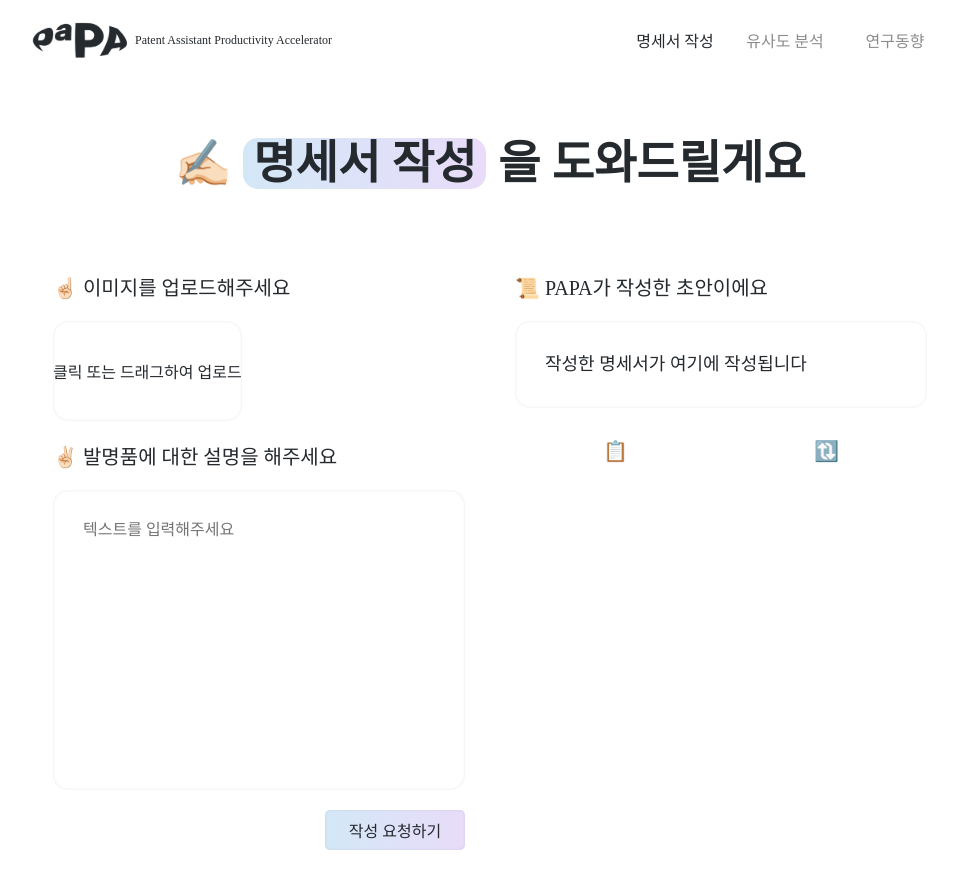
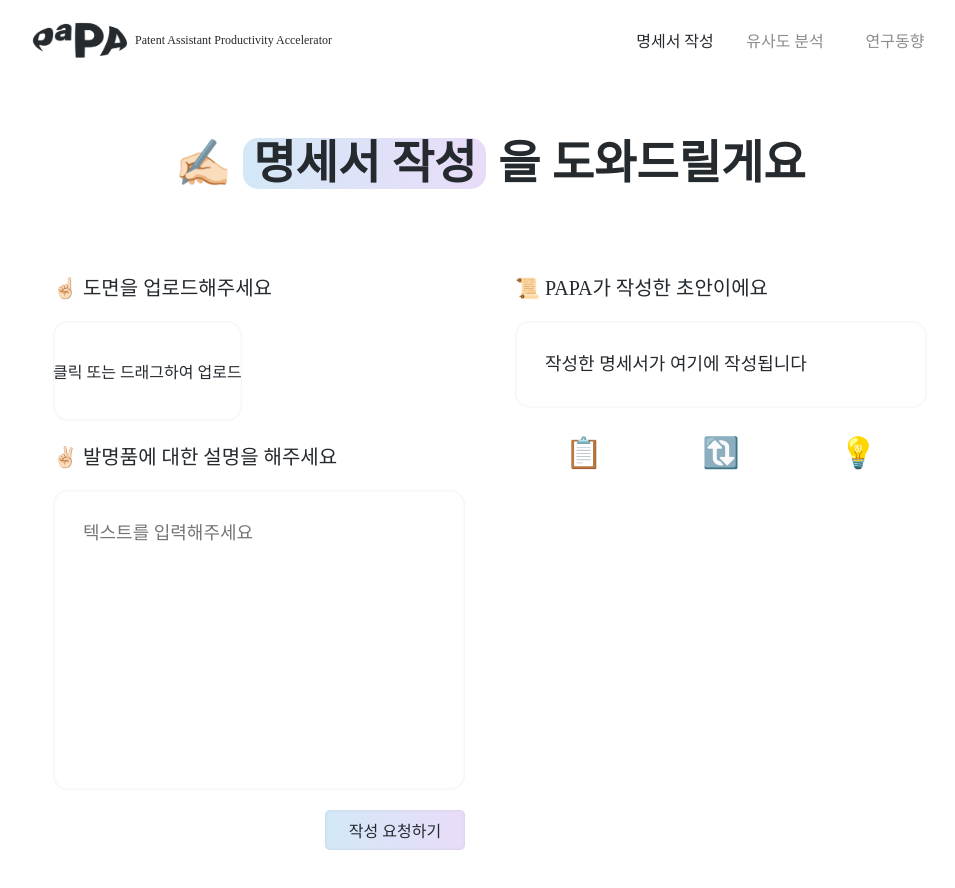
Before and after one commit to KPMG2024-PAPA/frontend, a React (Create React App) app: page /spec-page in a window 1280 px wide. Shown: the top 888 px of the page, without its empty margins (150-1105 px from the left). Built offline with nearby package versions, Linux system fonts and the light colour scheme; a web font is replaced by a local one.

Commit message:
fix: font-size and text

```diff
--- a/src/component/page/SpecPage.jsx
+++ b/src/component/page/SpecPage.jsx
@@ -135,6 +135,10 @@ const GuideText = styled.p`
 `;
 
 const CustomTextInput = styled(TextInput)`
+    white-space: pre-line; /* 이 속성을 추가 */
+    white-space: pre-wrap;
+    font-size: 18px;
+    line-height: 1.5;
     height: 300px;
     box-sizing: border-box; // padding을 포함한 높이로 설정
 `;
@@ -157,8 +161,8 @@ const CustomButton1 = styled(Button)`
 const ButtonContainer2 = styled.div`
   display: flex;
   justify-content: center;
+  align-items: center;
   width: 100%;
-  gap: 10px;
 
   &:hover > .tooltip,
   &:active > .tooltip {
@@ -175,7 +179,7 @@ const tooltip = keyframes`
 
 const Content = styled.div`
   display: none;
-  margin-top: 60px;
+  margin-top: 80px;
   font-size: 12px;
   position: absolute;
   color: #252a2f;
@@ -190,7 +194,7 @@ const Content = styled.div`
 `;
 
 const CustomButton2 = styled(Button)`
-  padding: 11px;
+  //padding: 11px;
   color: #252a2f;
   height: auto;
   background: white;
@@ -198,7 +202,7 @@ const CustomButton2 = styled(Button)`
   width: 25px;
   height: fit-content;
   margin-top: 20px;
-  font-size: 20px;
+  font-size: 30px;
 `;
 
 
@@ -384,7 +388,7 @@ const SpecPage = () => {
         <MainTitleText>✍🏻 <HighlightText>명세서 작성</HighlightText> 을 도와드릴게요</MainTitleText>
         <SecondWrapper>
           <ThirdWrapper>
-            <GuideText> ☝🏻 이미지를 업로드해주세요 </GuideText>
+            <GuideText> ☝🏻 도면을 업로드해주세요 </GuideText>
             <ImgUpload onFileSelect={handleFileSelect} />
             <GuideText> ✌🏻 발명품에 대한 설명을 해주세요 </GuideText>
             <CustomTextInput
@@ -407,7 +411,9 @@ const SpecPage = () => {
                 <CopyToClipboard text={responseData} onCopy={() => alert('클립보드에 복사되었습니다.')}>
                 <CustomButton2 title='📋' /></CopyToClipboard> </Tooltip>
               <Tooltip message="Rewrite">
-              <CustomButton2 title='🔃' onClick={handleButtonClick}/> </Tooltip>
+                <CustomButton2 title='🔃' onClick={handleButtonClick}/> </Tooltip>
+              <Tooltip message="안내 메세지">
+                <CustomButton2 title='💡'/> </Tooltip>
             </ButtonContainer2>
           </FourthWrapper>
         </SecondWrapper>
```
